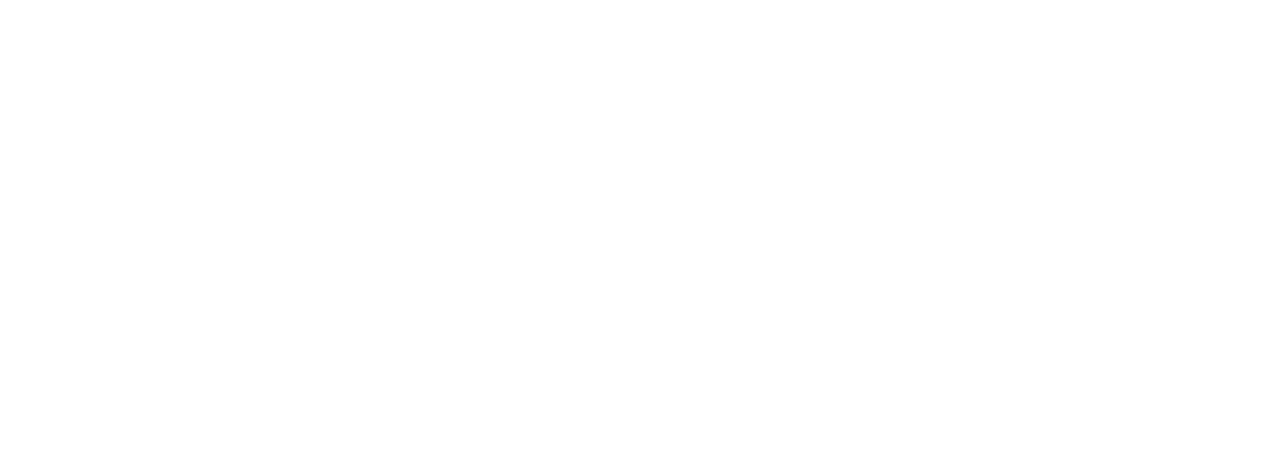
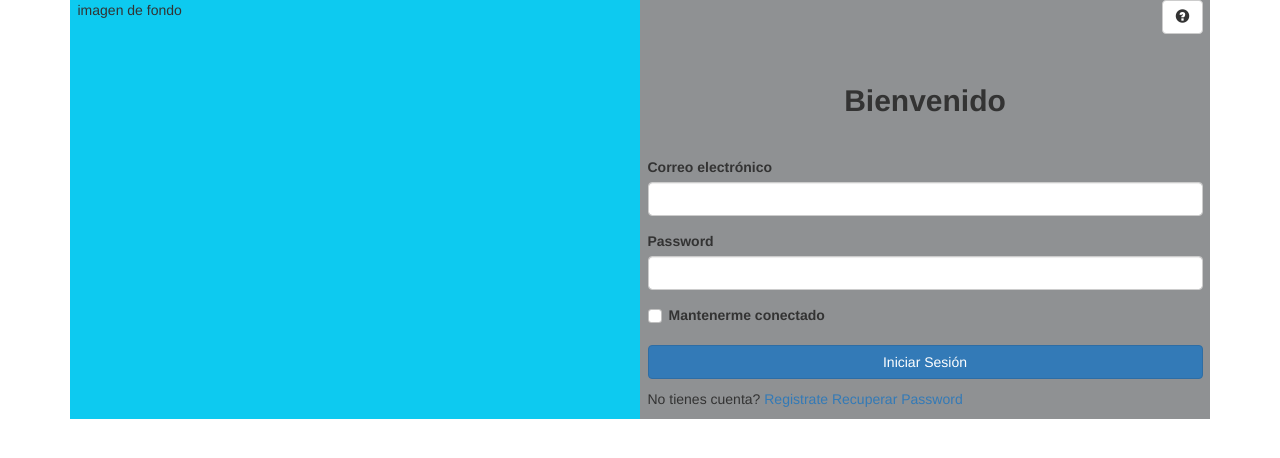
Before and after one commit to samueldazadaza/login, a plain HTML site: page index.html in a window 1280 px wide. Drawn offline with nearby package versions, Linux system fonts and the light colour scheme.

Commit message:
login inicial estructura

```diff
--- a/index.html
+++ b/index.html
@@ -5,8 +5,57 @@
     <meta http-equiv="X-UA-Compatible" content="IE=edge">
     <meta name="viewport" content="width=device-width, initial-scale=1.0">
     <title>Login Bootstrap</title>
-    <link href="https://cdn.jsdelivr.net/npm/bootstrap@5.1.3/dist/css/bootstrap.min.css" rel="stylesheet" integrity="sha384-1BmE4kWBq78iYhFldvKuhfTAU6auU8tT94WrHftjDbrCEXSU1oBoqyl2QvZ6jIW3" crossorigin="anonymous"></head>
+    <link href="https://cdn.jsdelivr.net/npm/bootstrap@5.1.3/dist/css/bootstrap.min.css" rel="stylesheet" integrity="sha384-1BmE4kWBq78iYhFldvKuhfTAU6auU8tT94WrHftjDbrCEXSU1oBoqyl2QvZ6jIW3" crossorigin="anonymous">
+    <link rel="stylesheet" href="https://maxcdn.bootstrapcdn.com/bootstrap/3.3.6/css/bootstrap.min.css">
+</head>
 <body>
 
+    <div class="container">
+        <div class="row">
+            <div class="col bg-info">
+                <p>imagen de fondo</p>
+            </div>
+            <div class="col bg-dark bg-opacity-50">
+                <div class="text-end ">
+                    <!-- <img src="img/logo.png" width="48" alt="">
+                    <i class="glyphicon glyphicon-question-sign"></i> -->
+                    <button type="button" class="btn btn-default" aria-label="Left Align">
+                        <span class="glyphicon glyphicon-question-sign" aria-hidden="true"></span>
+                    </button>
+                </div>
+
+                <h2 class="fw-bold text-center py-5">Bienvenido</h2>
+
+                <!-- LOGIN -->
+
+                <form action="#">
+                    <div class="mb-4">
+                        <label for="email" class="form-label">Correo electrónico</label>
+                        <input type="email" class="form-control" name="email">
+                    </div>
+                    <div class="mb-4">
+                        <label for="email" class="form-label">Password</label>
+                        <input type="passwordl" class="form-control" name="email">
+                    </div>
+                    <div class="mb-4 form-check">
+                        <input type="checkbox" name="connected" class="form-check-input" id="">
+                        <label for="connected" class="form-check-label">Mantenerme conectado</label>
+                    </div>
+
+                    <div class="d-grid">
+                        <button type="submit" class="btn btn-primary">Iniciar Sesión</button>
+                    </div>
+
+                    <div class="my-3">
+                        <span>No tienes cuenta? <a href="#">Registrate</a></span>
+                        <span><a href="#">Recuperar Password</a></span>
+                    </div>
+                </form>
+
+            </div>
+        </div>
+    </div>
+
+    <script src="https://cdn.jsdelivr.net/npm/bootstrap@5.1.3/dist/js/bootstrap.bundle.min.js" integrity="sha384-ka7Sk0Gln4gmtz2MlQnikT1wXgYsOg+OMhuP+IlRH9sENBO0LRn5q+8nbTov4+1p" crossorigin="anonymous"></script>
 </body>
 </html>
```
